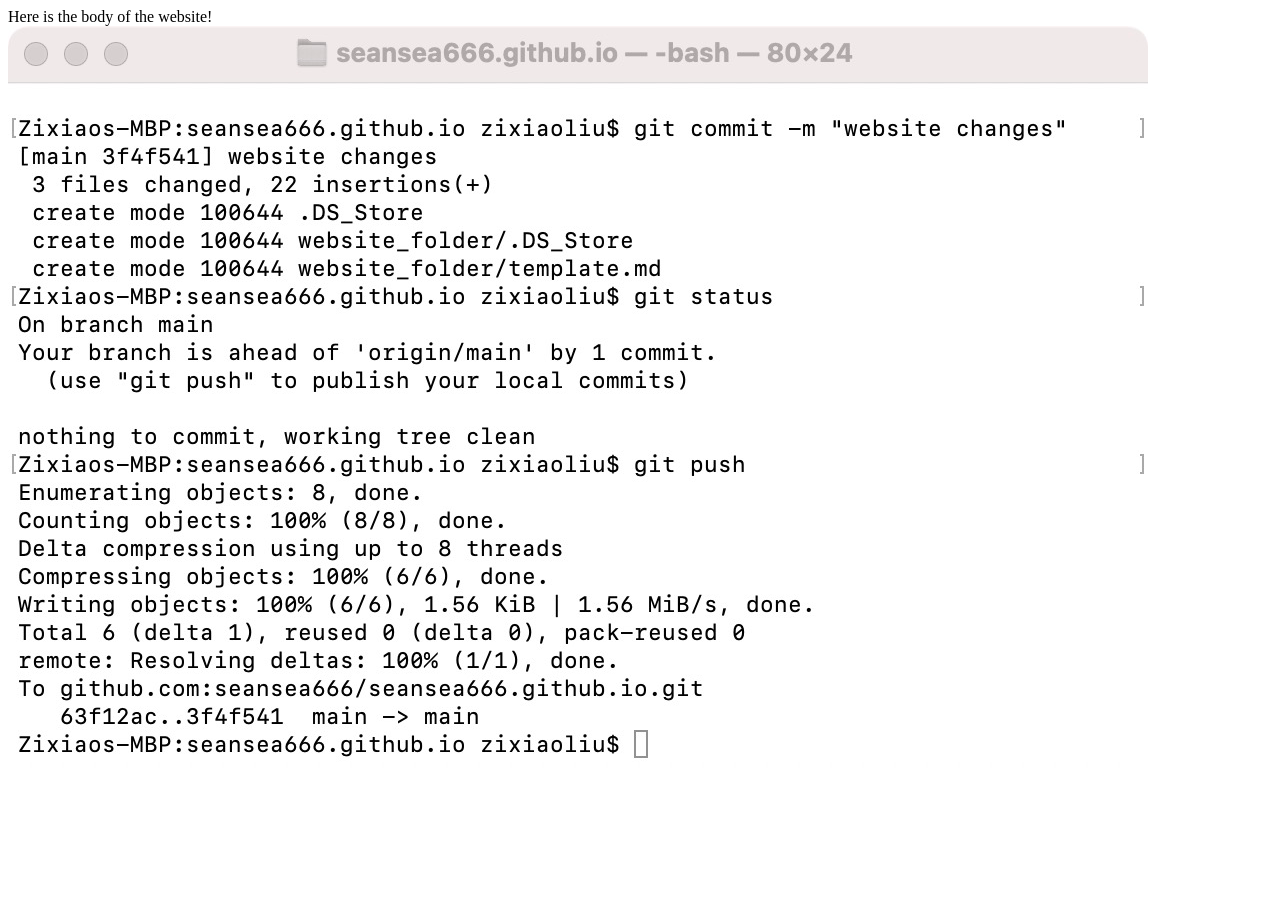
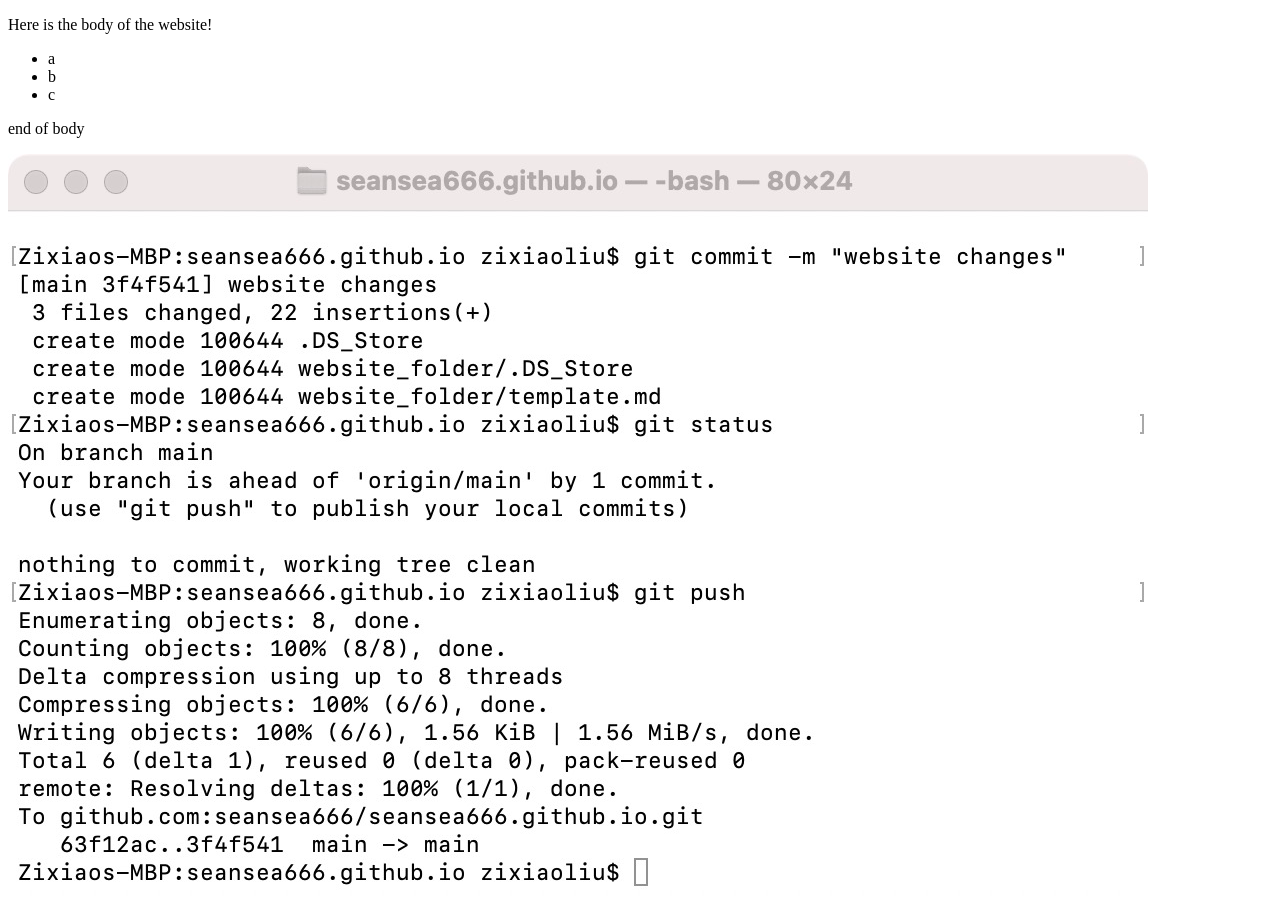
Before and after one commit to Zixiao-Liu/Zixiao-Liu.github.io, a plain HTML site: page index.html in a window 1280 px wide. Before the commit the page ends 800 px from the top, so only its background shows below. Drawn offline with Linux system fonts and the light colour scheme; files whose address does not match are found by name.

Commit message:
Update index.html

```diff
--- a/index.html
+++ b/index.html
@@ -5,7 +5,15 @@
     <title>Zixiao's website</title>
   </head>
   <body>
-    Here is the body of the website!
+    <p>Here is the body of the website!</p>
+    <p></p>
+    <ul>
+      <li>a</li>
+      <li>b</li>
+      <li>c</li>
+    </ul>
+
+    <p>end of body</p>
     <img src="website_folder/images/image1.jpeg" alt="My test image">
   </body>
 </html>
```
